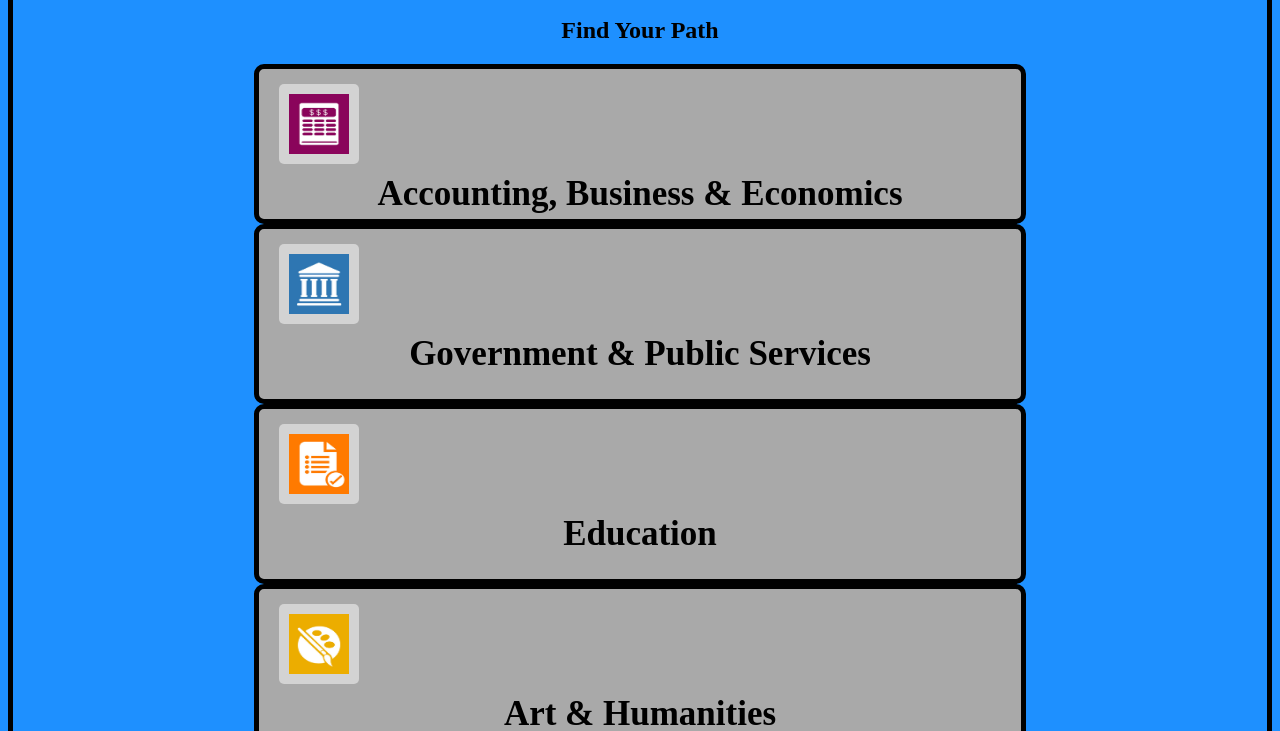
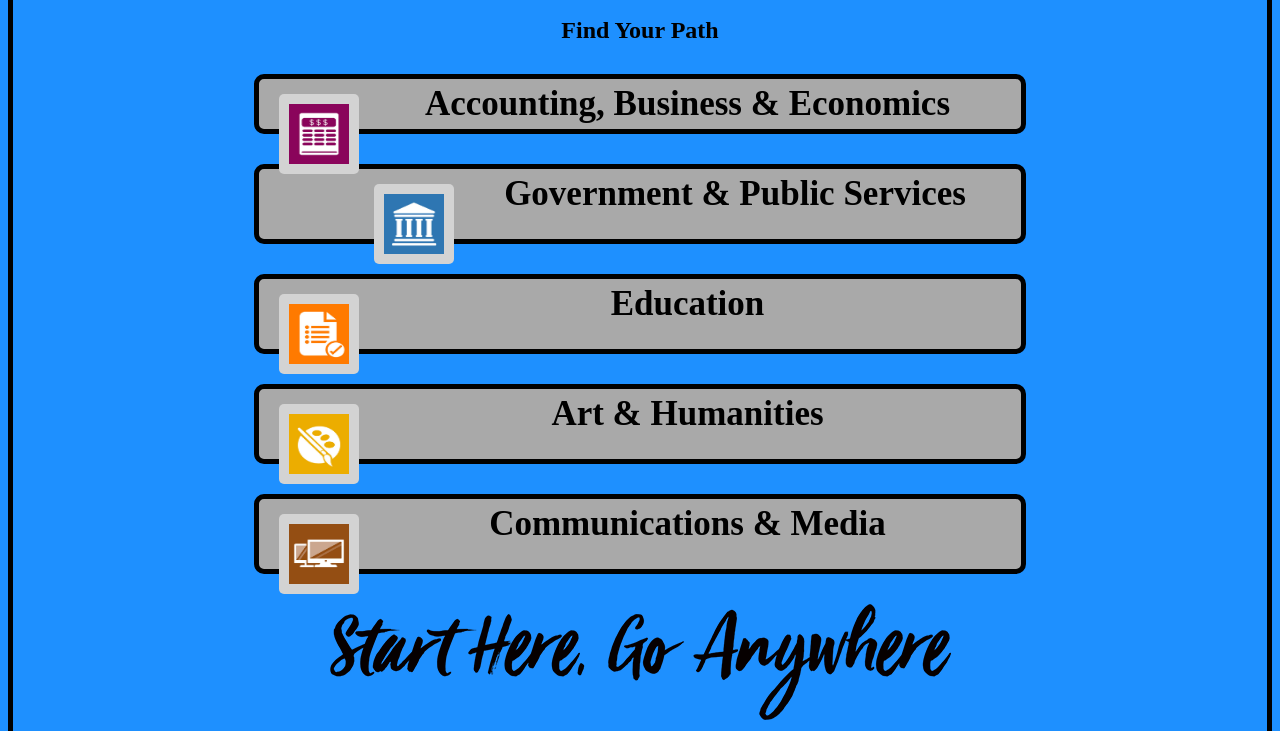
Before and after one commit to DhairyM/DhairyM.github.io, a plain HTML site: page Myuniversity.html in a window 1280 px wide. Shown: the part 909-1640 px from the top of the page. Drawn offline with Linux system fonts and the light colour scheme.

Commit message:
Update style2.css

```diff
--- a/style2.css
+++ b/style2.css
@@ -1,8 +1,7 @@
 body { background-color :  dodgerblue; border: 5px solid black;}
-
 h2 { color: black; text-align: center;}
 img { display: block; margin-left: auto; margin-right: auto; }
 p { text-align: center;  font-size: 20px;}
-div {  text-align: center ; background-color: darkgray; font-weight: bold; font-size: 35px; width: 60%; height: 80% ; border: 5px solid black; padding: 5px; margin: auto ; border-radius: 10px; }
-.Majors img {display: flex; align-items: center; padding: 10px; margin: 10px 0; border: 1px; border-radius: 5px; background-color: lightgray; width : 60px; height: 60px; margin-left: 15px;}
+div {  text-align: center ; background-color: darkgray; font-weight: bold; font-size: 35px; width: 60%; height: 80% ; border: 5px solid black; padding: 5px; margin: 30px auto; border-radius: 10px; }
+.Majors img {display: block;  float: left ; align-items: center; padding: 10px; margin: 10px 0; border: 1px; border-radius: 5px; background-color: lightgray; width : 60px; height: 60px; margin-left: 15px;}
 .Majors title {display: flex; align-items: center; padding: 10px; margin: 10px 0; border: 1;}
```
